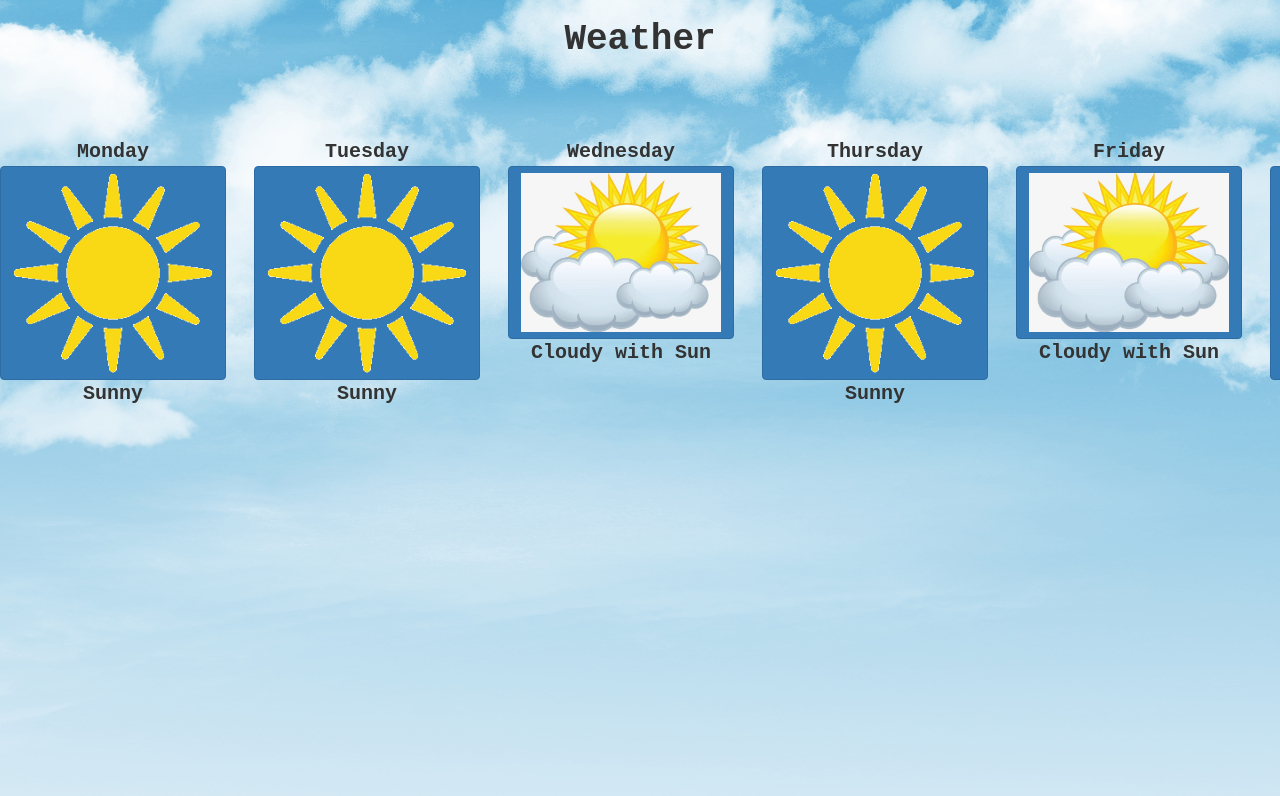
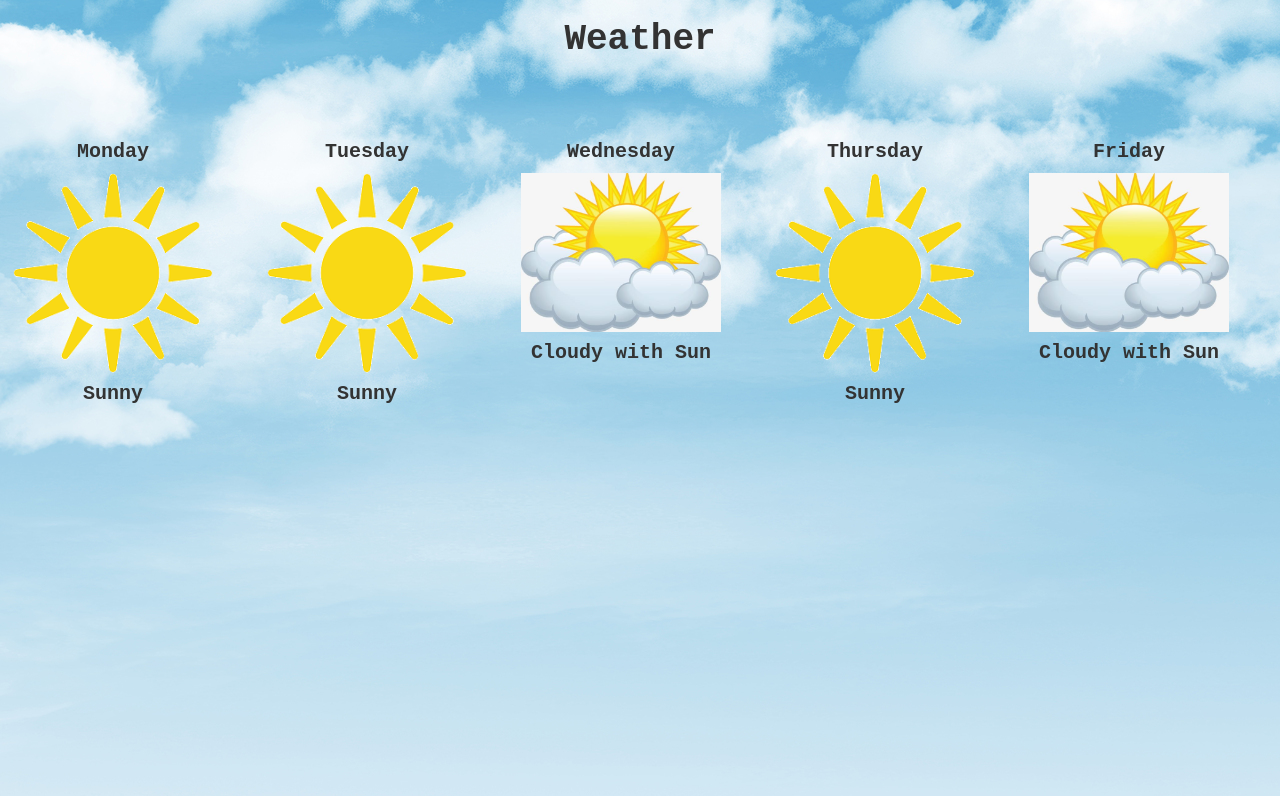
Before and after one commit to TiffanyJan/Weather, a React (Create React App) app: page / in a window 1280 px wide. Shown: the top 796 px of the page. Built offline with nearby package versions, Linux system fonts and the light colour scheme; no server answers.

Commit message:
fix background for dropdown, changed to clear

```diff
--- a/src/App.css
+++ b/src/App.css
@@ -64,8 +64,12 @@ vertical-align:top;
   flex-direction: row!important;
 }
 
-
 .well {
   min-height: 300px;
   width: 100%;
 }
+
+.btn-primary {
+  background-color:Transparent !important;
+  border-color:Transparent !important;
+}
--- a/src/App.js
+++ b/src/App.js
@@ -68,6 +68,8 @@ function App() {
         setDailyWeather(dailyArray);
         console.log(dailyArray);
       });
+
+
   }
 
   const [dailyWeather, setDailyWeather] = useState([
@@ -131,8 +133,6 @@ function App() {
                         }}
                       ></img>
                     </Dropdown.Toggle>
-
-
                     <Dropdown.Menu>
                       <Dropdown.Item href="#/action-1">Action</Dropdown.Item>
                       <Dropdown.Item href="#/action-2">
@@ -142,6 +142,7 @@ function App() {
                         Something else
                       </Dropdown.Item>
                     </Dropdown.Menu>
+
                   </Dropdown>
                 </div>
                 <div className="row mt-2">{daily.forecast}</div>
```
